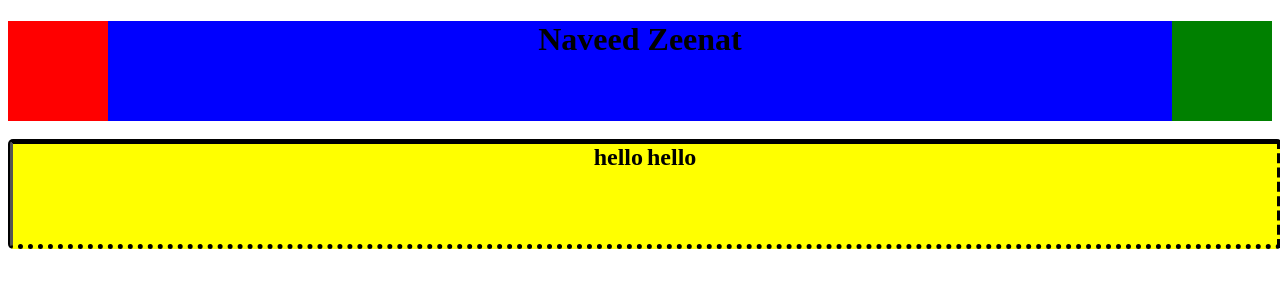
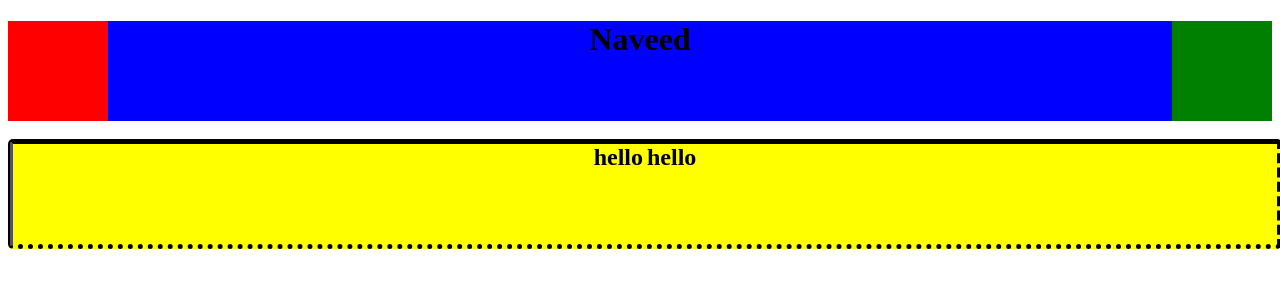
Before and after one commit to Naveed07860786/Class-Assingment-01, a plain HTML site: page index2.html in a window 1280 px wide. Drawn offline with Linux system fonts and the light colour scheme.

Commit message:
Update index2.html

```diff
--- a/index2.html
+++ b/index2.html
@@ -57,7 +57,7 @@
     <div class="nz3">
     </div>
     <div class="nz2">
-    <h1>Naveed Zeenat</h1>
+    <h1>Naveed</h1>
 
     </div>
     <br>
```
